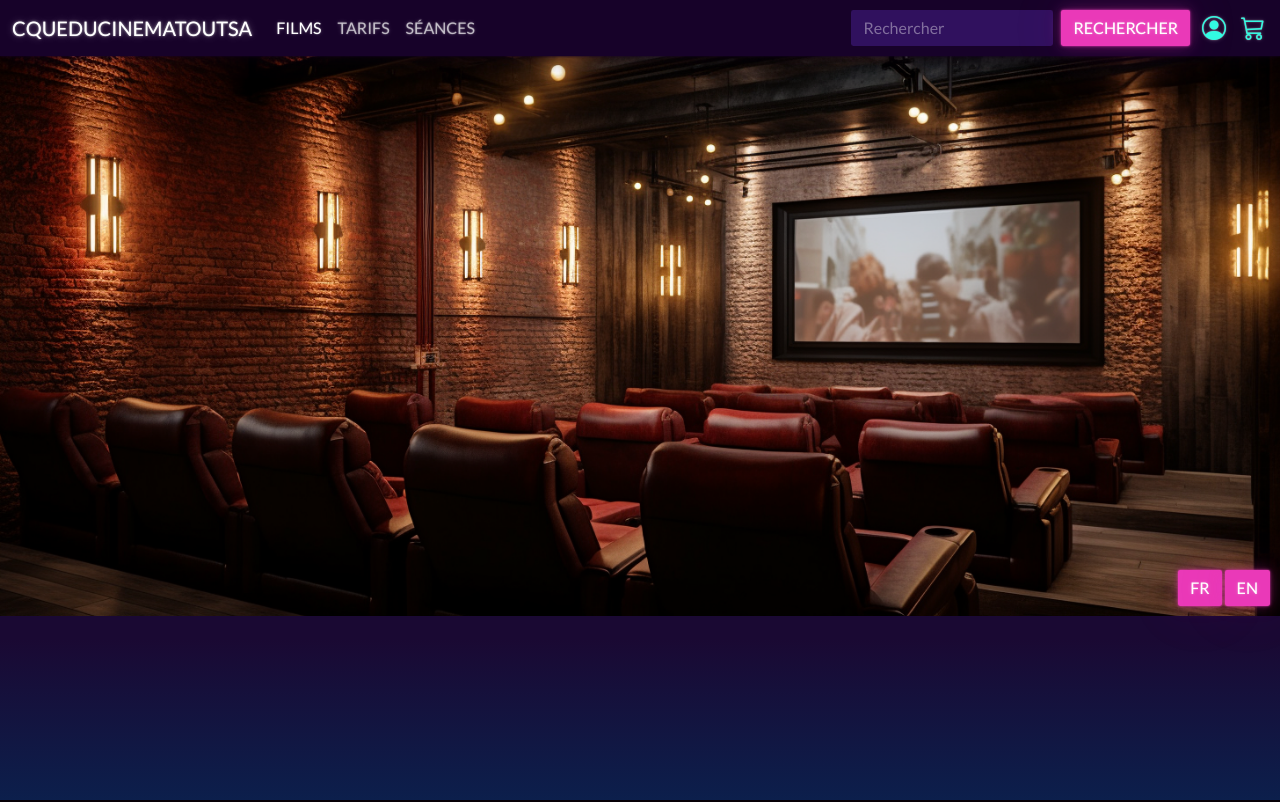
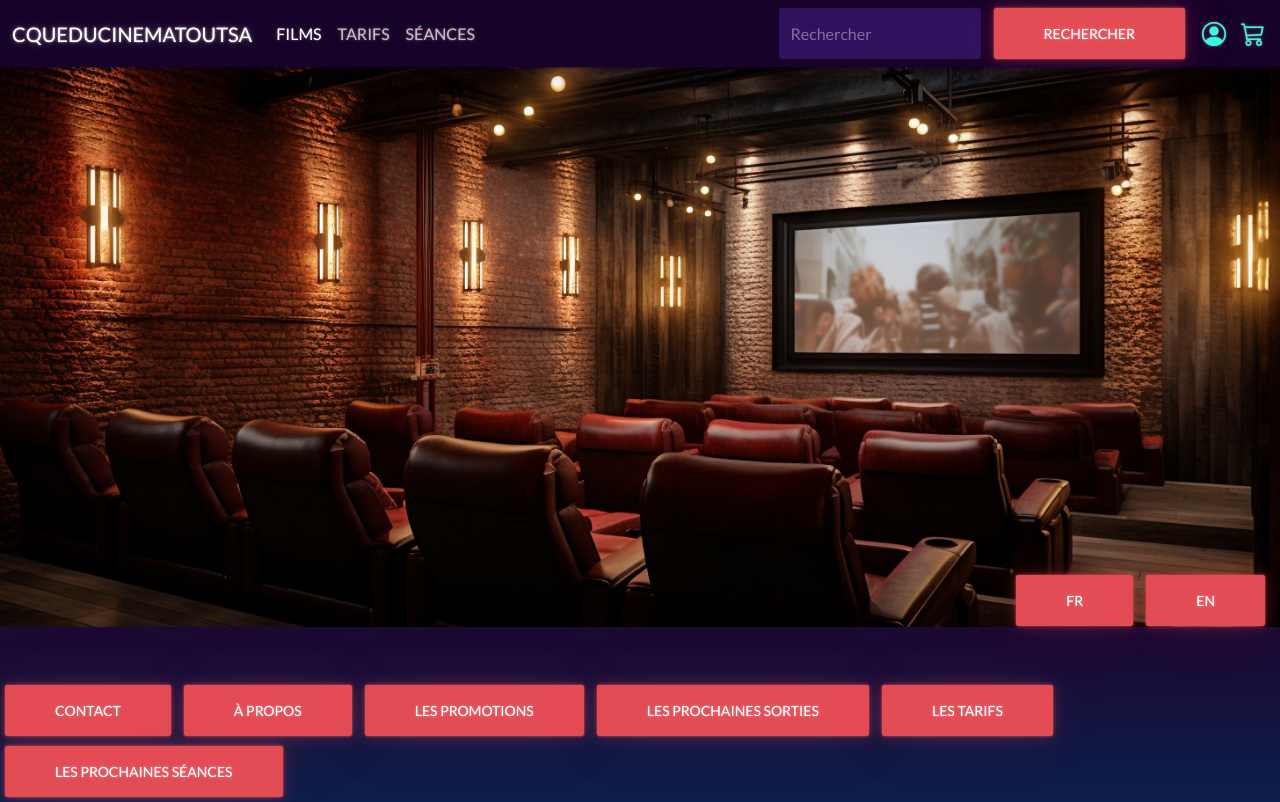
Before and after one commit to adelille982/cqueducinematoutsa_codegit, a PHP site: page /index.php in a window 1280 px wide. Run offline with PHP 8.4, Linux system fonts and the light colour scheme.

Commit message:
mise à jour

```diff
--- a/footer.php
+++ b/footer.php
@@ -9,10 +9,31 @@
 </head>
 
 <footer>
-    <div class="footer-buttons">
-        <button type="button" class="btn btn-secondary" data-bs-toggle="tooltip" data-bs-placement="left" data-bs-original-title="Tooltip on left">FR</button>
-        <button type="button" class="btn btn-secondary" data-bs-toggle="tooltip" data-bs-placement="top" data-bs-original-title="Tooltip on top">EN</button>
+<section class="footer-buttons">
+    <div>
+        <div>
+        <button type="button" class="btn btn-danger" data-bs-toggle="tooltip" data-bs-placement="left" data-bs-original-title="Tooltip on left">FR</button>
+        <button type="button" class="btn btn-danger" data-bs-toggle="tooltip" data-bs-placement="top" data-bs-original-title="Tooltip on top">EN</button>
+        </div>
     </div>
+</section>
+<br>
+<br>
+<br>
+<br>
+<br>
+<section class="boutonfooter">
+    <div>
+        <div>
+        <button type="button" class="btn btn-danger">CONTACT</button>
+        <button type="button" class="btn btn-danger">À PROPOS</button>
+        <button type="button" class="btn btn-danger">LES PROMOTIONS</button>
+        <button type="button" class="btn btn-danger">LES PROCHAINES SORTIES</button>
+        <button type="button" class="btn btn-danger">LES TARIFS</button>
+        <button type="button" class="btn btn-danger">LES PROCHAINES SÉANCES</button>
+        </div>
+    </div>
+</section>
 </footer>
 
 
--- a/header.php
+++ b/header.php
@@ -9,7 +9,6 @@
 </head>
 
 <body>
-<script src="https://cdn.jsdelivr.net/npm/bootstrap@5.3.2/dist/js/bootstrap.bundle.min.js" integrity="sha384-C6RzsynM9kWDrMNeT87bh95OGNyZPhcTNXj1NW7RuBCsyN/o0jlpcV8Qyq46cDfL" crossorigin="anonymous"></script>
 
 <header>
 <nav class="navbar navbar-expand-lg bg-dark" data-bs-theme="dark">
@@ -36,7 +35,7 @@
 
       <form class="d-flex">
         <input class="form-control me-sm-2" type="search" placeholder="Rechercher">
-        <button class="btn btn-secondary my-2 my-sm-0" type="submit"></i>RECHERCHER</button>
+        <button class="btn btn-danger my-2 my-sm-0" type="submit"></i>RECHERCHER</button>
       </form>
     </div>
   </div>
--- a/style.css
+++ b/style.css
@@ -33,6 +33,13 @@ footer {
     position: relative;
 }
 
+.boutonfooter {
+    display: flex;
+    justify-content: center;
+    align-items: center;
+    flex-wrap: wrap;
+}
+
 .footer-buttons {
     position: absolute;
     top: 0;   /* En haut du footer */
@@ -40,3 +47,9 @@ footer {
     margin-top: 10px;
     margin-right: 10px;
 }
+
+.btn {
+    margin: 5px;
+    padding: 15px 50px;
+    font-size: 14px;
+}
```
